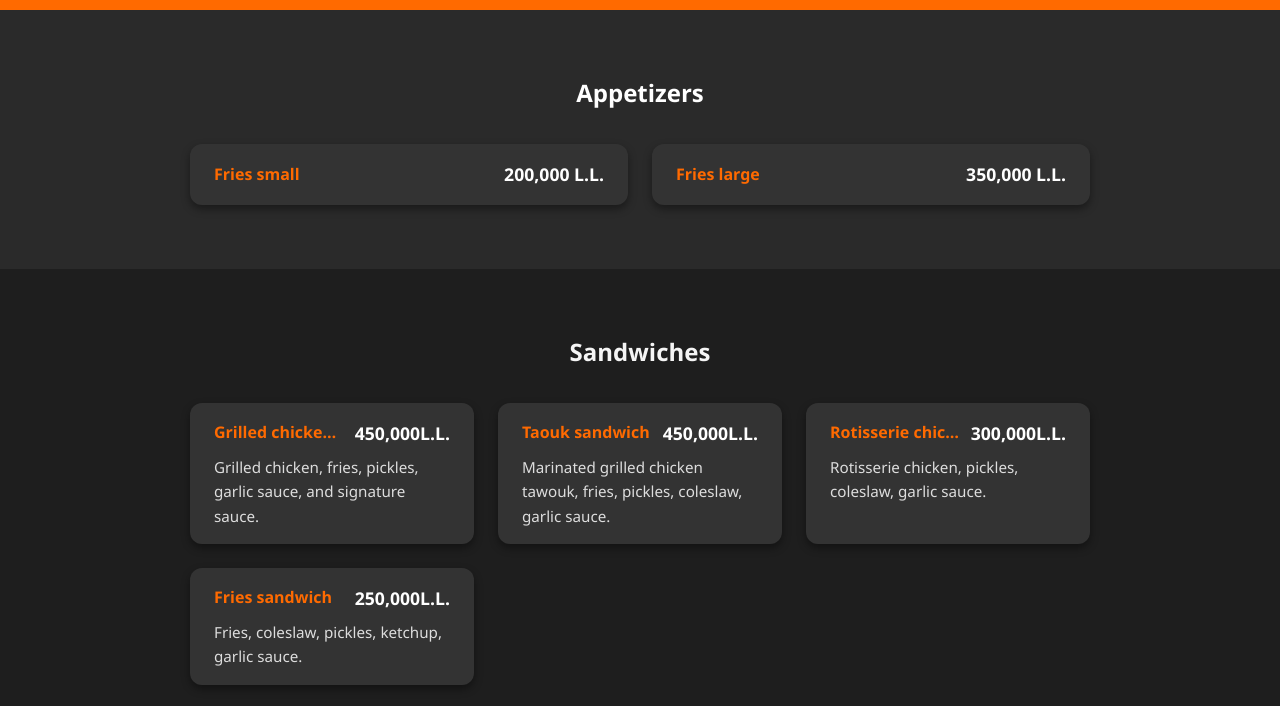
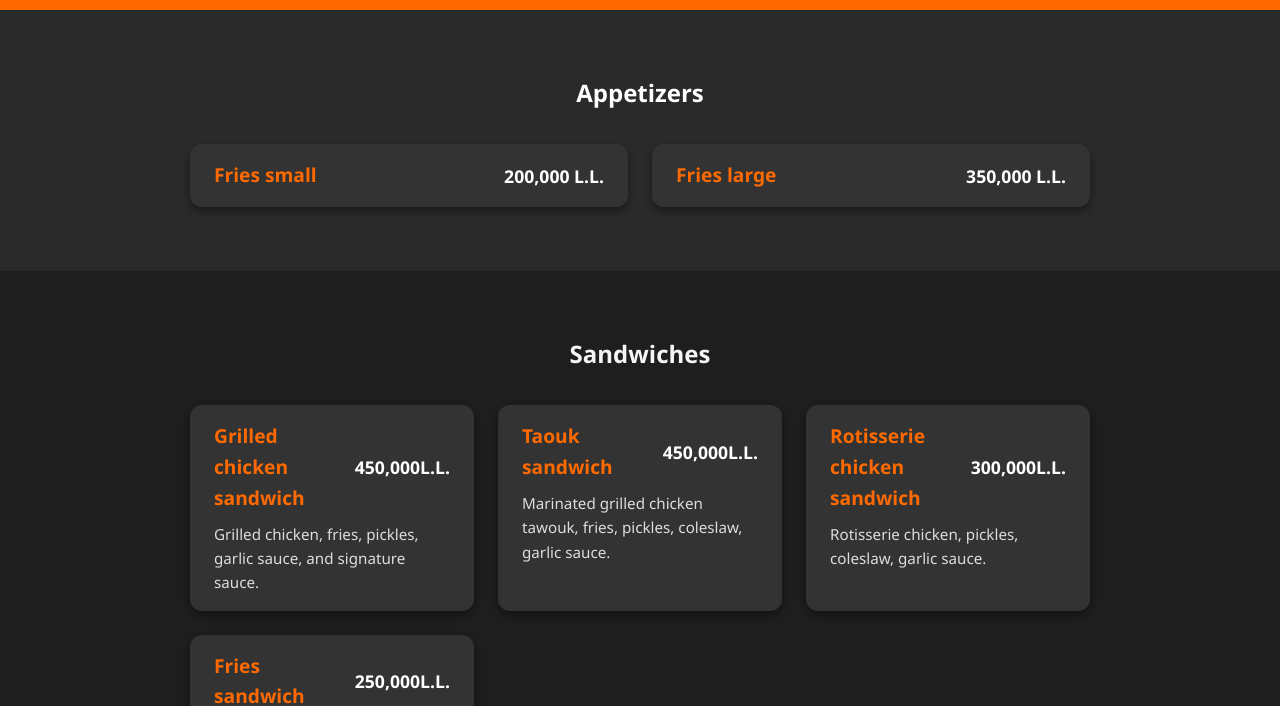
Before and after one commit to elkhall-lb/menu, a plain HTML site: page index.html in a window 1280 px wide. Shown: the part 118-824 px from the top of the page. Drawn offline with Linux system fonts and the light colour scheme.

Commit message:
Update style.css

```diff
--- a/style.css
+++ b/style.css
@@ -106,13 +106,8 @@ body {
 
 .menu-title h3 {
   margin: 0;
+  font-size: 1.2rem;
   color: #ff6a00;
-  font-size: 1rem;
-  flex: 1;
-  margin-right: 10px; /* Adds spacing between name and price */
-  overflow: hidden;
-  text-overflow: ellipsis;
-  white-space: nowrap; /* Optional: cuts off if too long */
 }
 
 
```
